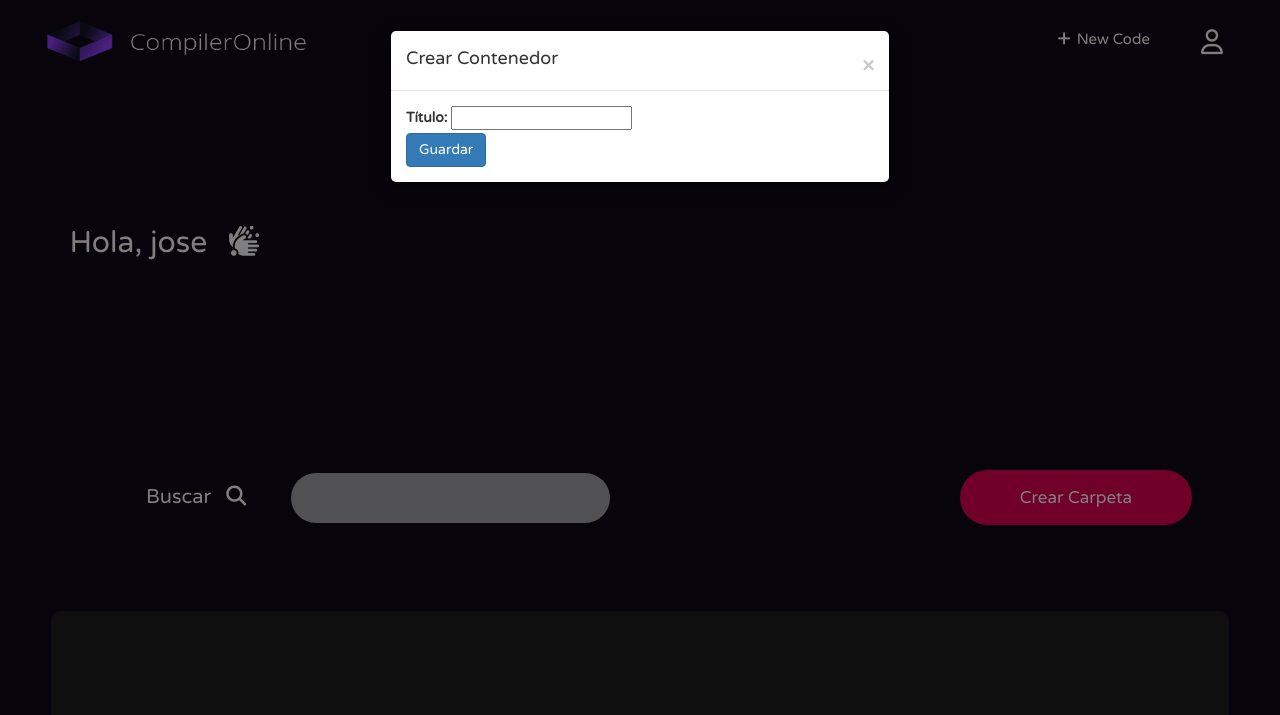
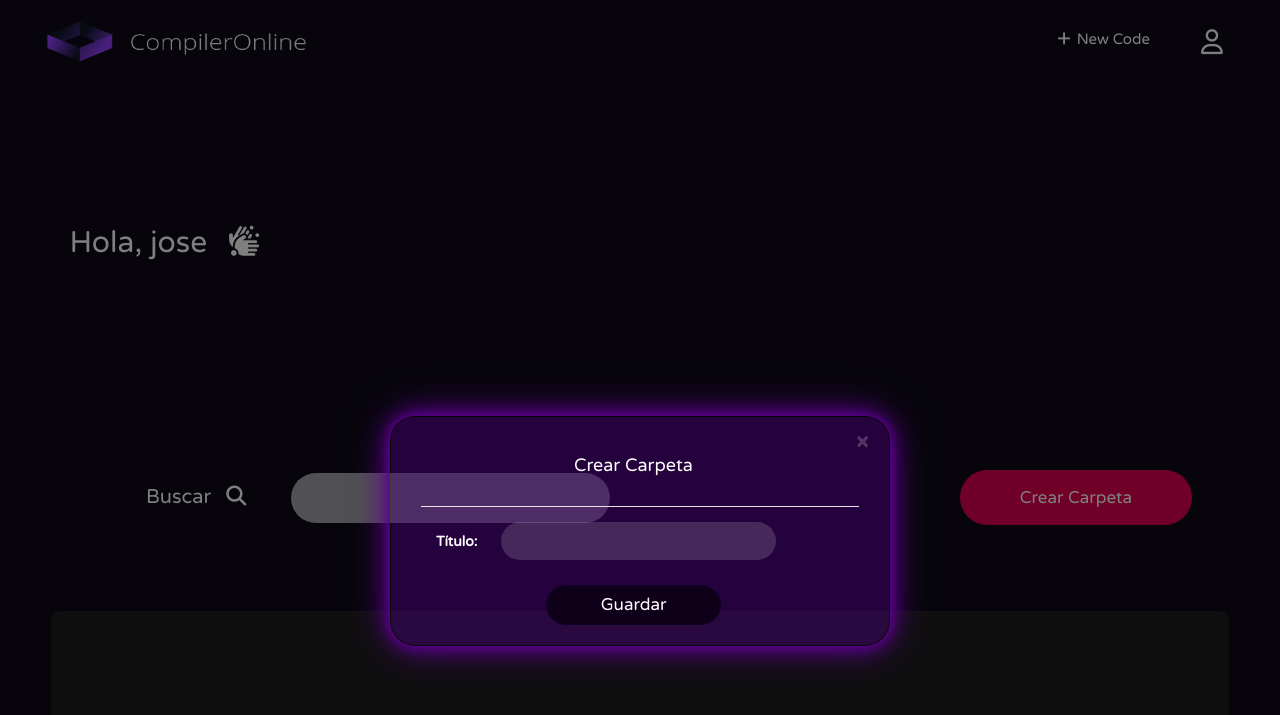
Before and after one commit to wolfis21/CompilerOnline, a Django app: page /gestion_archivos/25 in a window 1280 px wide, after a click on "Crear Carpeta". Shown: the top 715 px of the page. Run offline with Django 4.2, Linux system fonts and the light colour scheme; data comes from the database, SQL or seed files in the repository; both versions use the stored data as it was after the commit; some libraries are stand-ins or nearby versions.

Commit message:
add modal

```diff
--- a/CompilerOnline/system/static/css/styles.css
+++ b/CompilerOnline/system/static/css/styles.css
@@ -1745,3 +1745,55 @@ p{
 .check-tt:hover{
     color: #5F0093;
 }
+.custom-modal{
+    box-shadow: 0 0 10px #5F0093, 0 0 20px #5F0093, 0 0 40px #5F0093;
+    background-color: rgb(76,0,125,0.45);
+    color: #ffff;
+    padding: 30px;
+    padding-bottom: 70px;
+    border-radius: 25px;
+}
+.custom-agg{
+     width: 40%;
+     height: 40px;
+     font-size: 17px;
+     border-radius: 20px;
+     background-color: #0f0019;
+     border-color: #0f0025;
+     position: absolute;
+     left: 125px;
+     margin-top: 25px;
+}
+.btn-primary.custom-agg:hover {
+    color: #fff;
+    background-color:#0f0019;
+    border-color: #0f0019;
+    box-shadow: 0 0 10px #E20053, 0 0 20px #E20053, 0 0 40px #E20053;
+}
+.modal-header .close span{
+    color: #ffff;
+    position: relative;
+    bottom: 40px;
+    left: 24px;
+}
+.modal-dialog{
+    top: 30vh;
+}
+.modal-body form input{
+    width: 275px;
+    height: 38px;
+    border: none;
+    outline: none;
+    border-radius: 28px;
+    background-color: rgb(255,255,255,0.15);
+    font-size: 14px;
+    color: #fff;
+    padding: 0 15px 0 15px;
+    text-align: center;
+    margin-left: 20px;
+}
+.modal-title{
+    position: relative;
+    left: 138px;
+    top: -9px;
+}
--- a/CompilerOnline/system/templates/system/perfil/gestion_archivos.html
+++ b/CompilerOnline/system/templates/system/perfil/gestion_archivos.html
@@ -88,16 +88,16 @@
 <!-- Modal -->
 <div class="modal fade" id="myModal" tabindex="-1" role="dialog" aria-labelledby="myModalLabel">
     <div class="modal-dialog" role="document">
-      <div class="modal-content">
+      <div class="modal-content custom-modal">
         <div class="modal-header">
-          <h4 class="modal-title" id="myModalLabel">Crear Contenedor</h4>
+          <h4 class="modal-title" id="myModalLabel">Crear Carpeta</h4>
           <button type="button" class="close" data-dismiss="modal" aria-label="Close"><span aria-hidden="true">&times;</span></button>
         </div>
         <div class="modal-body">
           <form method="post" action="{% url 'container_create' %}">
             {% csrf_token %}
             {{ form.as_p }}
-            <button type="submit" class="btn btn-primary">Guardar</button>
+            <button type="submit" class="btn btn-primary custom-agg">Guardar</button>
           </form>
         </div>
       </div>
```
Also changed, not shown: CompilerOnline/db_compiler.sqlite3.
